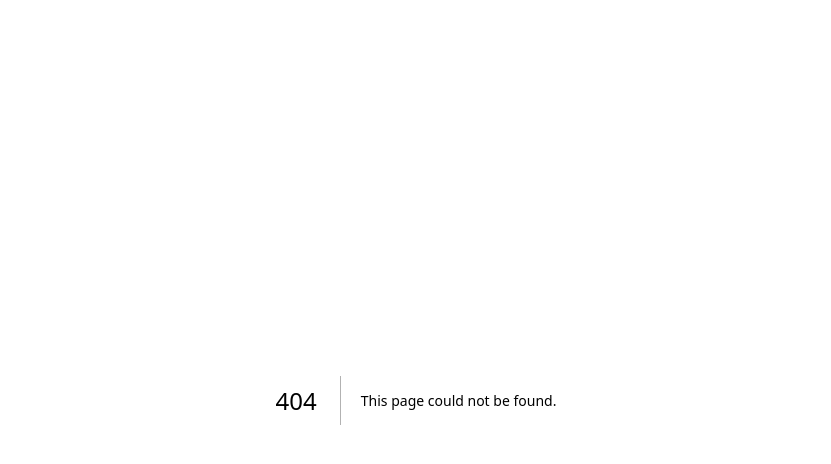
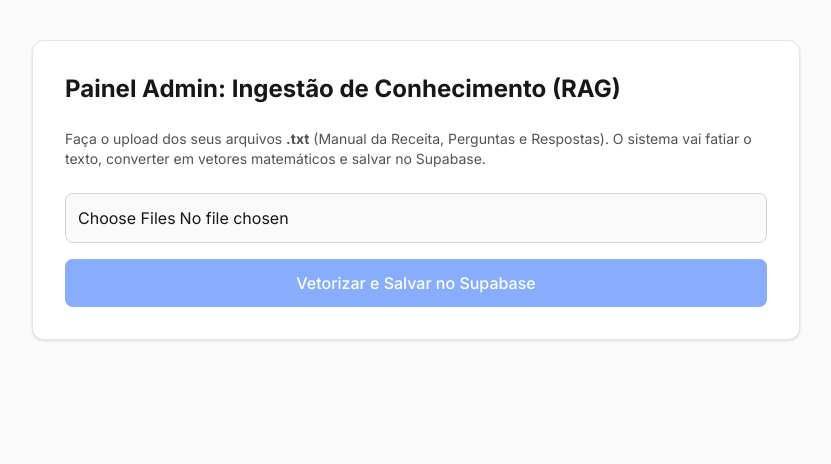
Before and after one commit to jefheee/irpf-copilot, a Next.js app: page /admin/ingest in a window 1280 px wide. Before the commit this address had no page. Shown: the top 464 px of the page, without its empty margins (224-1055 px from the left). Built offline with nearby package versions, Linux system fonts and the light colour scheme.

Commit message:
Update @supabase/supabase-js to version 2.99.1 and adjust related package dependencies in package.json and package-lock.json for improved compatibility.

```diff
--- /dev/null
+++ b/src/app/admin/ingest/page.tsx
@@ -0,0 +1,79 @@
+'use client';
+
+import { useState } from 'react';
+
+export default function AdminIngest() {
+  const [files, setFiles] = useState<File[]>([]);
+  const [status, setStatus] = useState<string>('');
+  const [isLoading, setIsLoading] = useState(false);
+
+  const handleProcess = async () => {
+    if (files.length === 0) return;
+    setIsLoading(true);
+    setStatus('Iniciando processamento...');
+
+    try {
+      for (const file of files) {
+        setStatus((prev) => `${prev}\nLendo arquivo: ${file.name}...`);
+
+        // Lê o conteúdo do arquivo .txt como texto puro
+        const textData = await file.text();
+
+        setStatus((prev) => `${prev}\nVetorizando e enviando ${file.name} para o Supabase. Isso pode demorar alguns minutos...`);
+
+        // Envia para a nossa API de ingestão
+        const res = await fetch('/api/ingest', {
+          method: 'POST',
+          headers: { 'Content-Type': 'application/json' },
+          body: JSON.stringify({ textData })
+        });
+
+        const data = await res.json();
+        if (!res.ok) throw new Error(data.error || 'Erro desconhecido');
+
+        setStatus((prev) => `${prev}\n✅ Sucesso no arquivo ${file.name}: ${data.message}`);
+      }
+      setStatus((prev) => `${prev}\n🎉 Todos os arquivos foram processados e salvos no banco vetorial!`);
+    } catch (error: any) {
+      setStatus((prev) => `${prev}\n❌ Erro: ${error.message}`);
+    } finally {
+      setIsLoading(false);
+    }
+  };
+
+  return (
+    <div className="min-h-screen bg-neutral-50 p-10 text-neutral-900">
+      <div className="max-w-3xl mx-auto space-y-6 bg-white p-8 border border-neutral-200 rounded-xl shadow-sm">
+        <h1 className="text-2xl font-bold">Painel Admin: Ingestão de Conhecimento (RAG)</h1>
+        <p className="text-neutral-600 text-sm">
+          Faça o upload dos seus arquivos <strong>.txt</strong> (Manual da Receita, Perguntas e Respostas).
+          O sistema vai fatiar o texto, converter em vetores matemáticos e salvar no Supabase.
+        </p>
+
+        <div className="space-y-4">
+          <input
+            type="file"
+            accept=".txt"
+            multiple
+            onChange={(e) => setFiles(Array.from(e.target.files || []))}
+            className="block w-full border border-neutral-300 p-3 rounded-lg bg-neutral-50"
+          />
+
+          <button
+            onClick={handleProcess}
+            disabled={files.length === 0 || isLoading}
+            className="w-full bg-blue-600 text-white px-6 py-3 rounded-lg font-medium disabled:opacity-50 hover:bg-blue-700 transition-colors"
+          >
+            {isLoading ? 'Processando arquivos...' : 'Vetorizar e Salvar no Supabase'}
+          </button>
+        </div>
+
+        {status && (
+          <div className="mt-6 bg-neutral-900 text-green-400 p-4 rounded-lg text-xs font-mono whitespace-pre-wrap max-h-64 overflow-y-auto">
+            {status}
+          </div>
+        )}
+      </div>
+    </div>
+  );
+}
```
